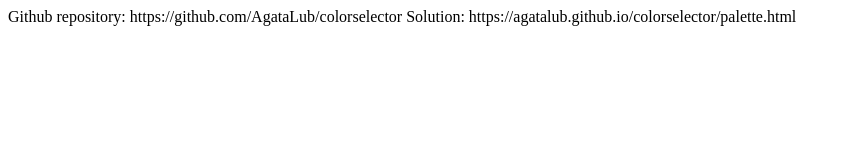
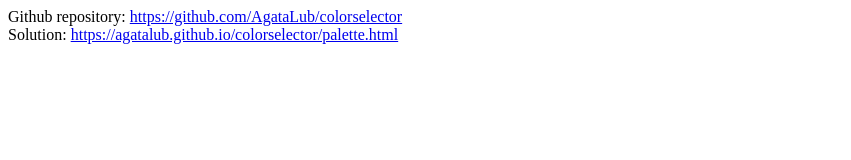
Before and after one commit to AgataLub/colorselector, a plain HTML site: page index.html in a window 1280 px wide. Shown: the whole page, without its empty margins (0-851 px from the left). Drawn offline with Linux system fonts and the light colour scheme.

Commit message:
edit index

```diff
--- a/index.html
+++ b/index.html
@@ -6,6 +6,7 @@
     <title>Color Palette Designer</title>
   </head>
   <body>
-    Github repository: https://github.com/AgataLub/colorselector Solution: https://agatalub.github.io/colorselector/palette.html
+    Github repository: <a href="https://agatalub.github.io/colorselector/">https://github.com/AgataLub/colorselector</a> <br />
+    Solution: <a href="https://agatalub.github.io/colorselector/palette.html">https://agatalub.github.io/colorselector/palette.html</a>
   </body>
 </html>
```
